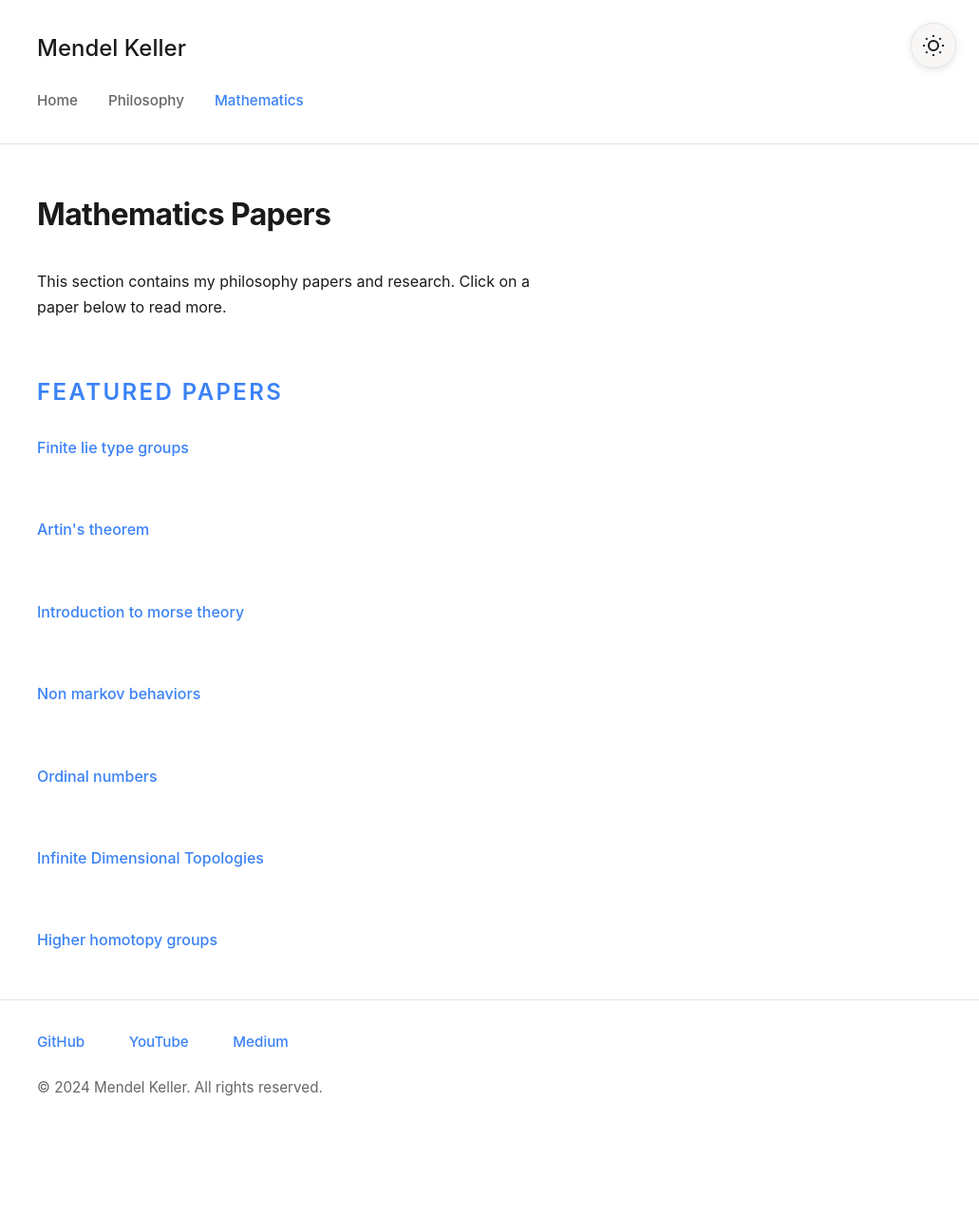
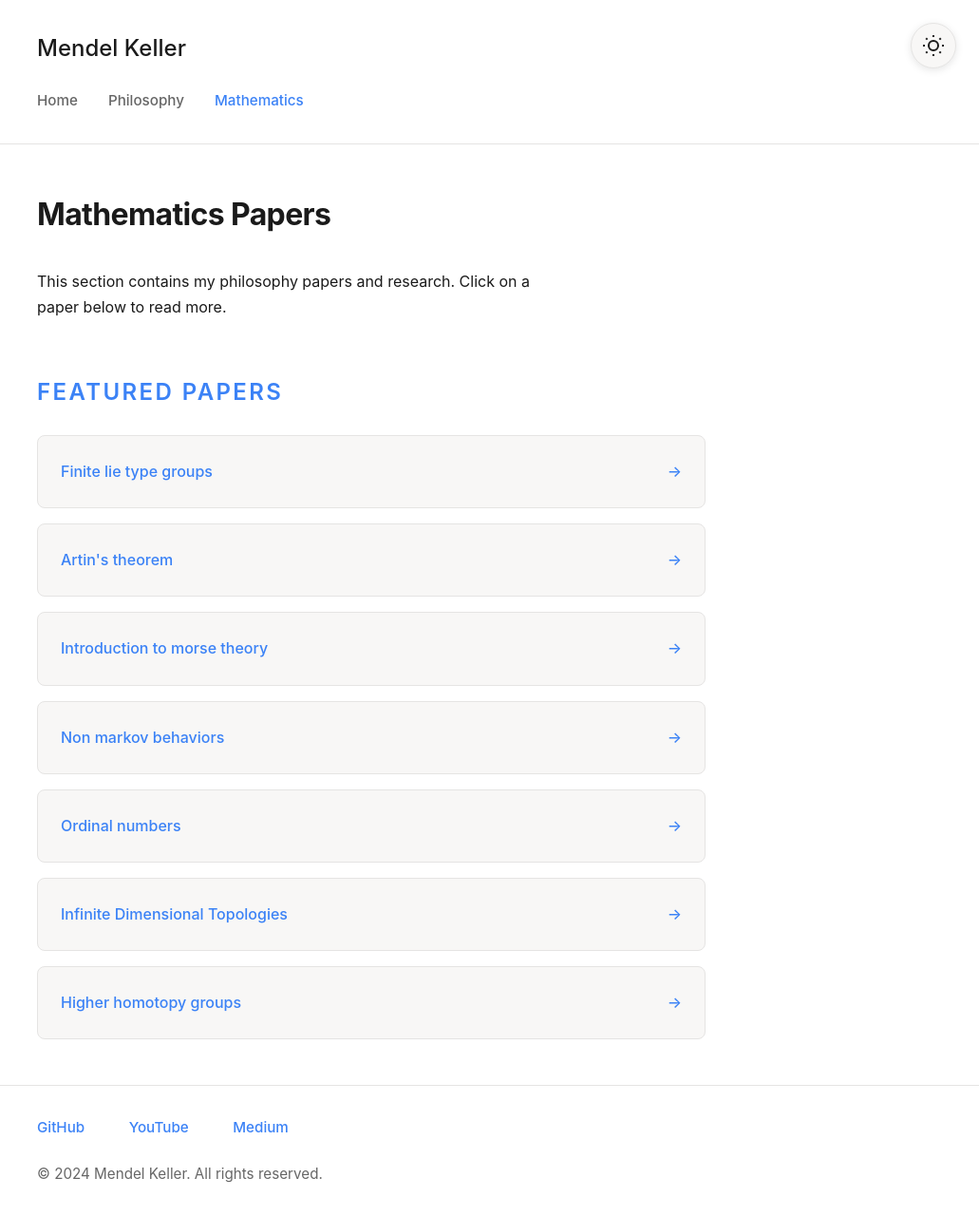
Before and after one commit to mendelthegeek/mendelthegeek.github.io, a Jekyll site: the page built from Maths/index.html, in a window 1280 px wide. Shown: the whole page at 95% size, without its empty margins (249-1280 px from the left). Built offline with Jekyll 4.4.1, drawn with Linux system fonts in a browser that asks for light colours; before the commit the page ends 1189 px from its top, so only the background shows below that.

Commit message:
try to improve link formatting

```diff
--- a/Maths/index.html
+++ b/Maths/index.html
@@ -11,19 +11,41 @@ title: Mathematics Papers
     <section class="section">
         <h2 class="section-title">Featured Papers</h2>
         <div class="section-content">
-            <a href="Finite lie type groups.pdf">Finite lie type groups</a>
-            <br>
-            <a href="Artin's theorem.pdf">Artin's theorem</a>
-            <br>
-            <a href="Introduction to morse theory.pdf">Introduction to morse theory</a>
-            <br>
-            <a href="Non markov behaviors.pdf">Non markov behaviors</a>
-            <br>
-            <a href="Ordinal numbers.pdf">Ordinal numbers</a>
-            <br>
-            <a href="Infinite Dimensional Topologies.pdf">Infinite Dimensional Topologies</a>
-            <br>
-            <a href="Higher homotopy groups.pdf">Higher homotopy groups</a>
+            <div class="link-card">
+                <a href="Finite lie type groups.pdf">
+                    <span>Finite lie type groups</span>
+                </a>
+            </div>
+            <div class="link-card">
+                <a href="Artin's theorem.pdf">
+                    <span>Artin's theorem</span>
+                </a>
+            </div>
+            <div class="link-card">
+                <a href="Introduction to morse theory.pdf">
+                    <span>Introduction to morse theory</span>
+                </a>
+            </div>
+            <div class="link-card">
+                <a href="Non markov behaviors.pdf">
+                    <span>Non markov behaviors</span>
+                </a>
+            </div>
+            <div class="link-card">
+                <a href="Ordinal numbers.pdf">
+                    <span>Ordinal numbers</span>
+                </a>
+            </div>
+            <div class="link-card">
+                <a href="Infinite Dimensional Topologies.pdf">
+                    <span>Infinite Dimensional Topologies</span>
+                </a>
+            </div>
+            <div class="link-card">
+                <a href="Higher homotopy groups.pdf">
+                    <span>Higher homotopy groups</span>
+                </a>
+            </div>
         </div>
     </section>
 </div>
```
Also changed, not shown: philosophy/index.html (+25 -9 lines).
